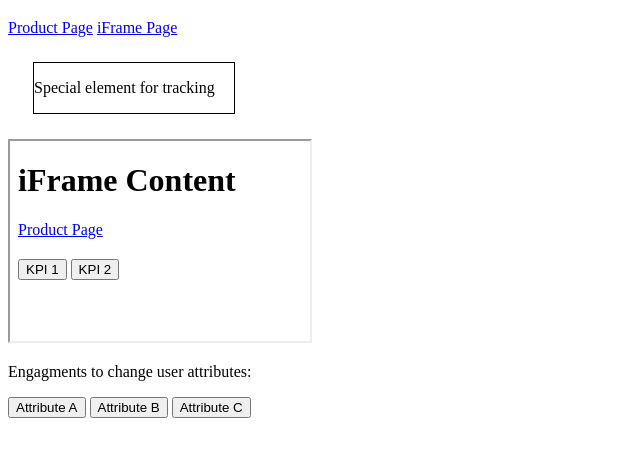
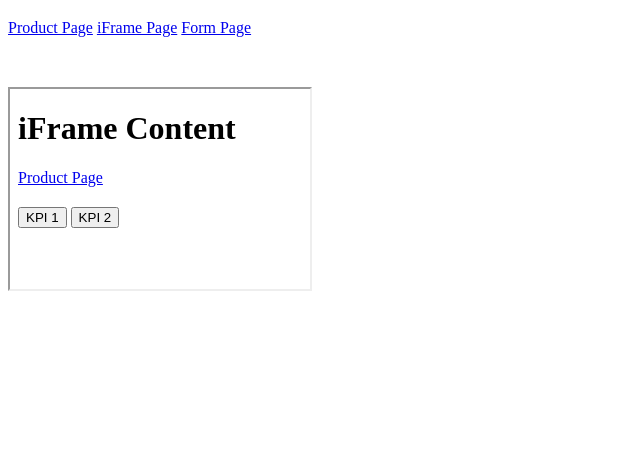
Before and after one commit to j-v-r/tagging-practice-3, a plain HTML site: page index.html in a window 1280 px wide. Shown: the part 61-518 px from the top of the page, without its empty margins (0-640 px from the left). Drawn offline with Linux system fonts and the light colour scheme.

Commit message:
Update index.html

```diff
--- a/index.html
+++ b/index.html
@@ -67,13 +67,15 @@
     <h1>Tagging Practice Homepage</h1>
     <a onclick="linkTrack(this)" href="product-page.html" id="navLink1">Product Page</a>
     <a onclick="linkTrack(this)" href="iframe-content.html" id="navLink1">iFrame Page</a>
-    <div id="specialElement" style="border:1px black solid; display: block; width: 200px; margin: 25px;"><p>Special element for tracking</p>
-    </div>
-    <iframe src="iframe-content.html" style="height:200px;width:300px;" id="targetFrame"></iframe>
+    <a onclick="linkTrack(this)" href="form.html" id="navLink1">Form Page</a>
+    <br>
+    <!-- <div id="specialElement" style="border:1px black solid; display: block; width: 200px; margin: 25px;"><p>Special element for tracking</p>
+    </div> -->
+    <iframe src="iframe-content.html" style="height:200px;width:300px;margin-top: 50px;" id="targetFrame"></iframe>
 
-    <p>Engagments to change user attributes:</p>
+    <!-- <p>Engagments to change user attributes:</p>
     <button onclick="setUserAttribute(this)">Attribute A</button>
     <button onclick="setUserAttribute(this)">Attribute B</button>
-    <button onclick="setUserAttribute(this)">Attribute C</button>
+    <button onclick="setUserAttribute(this)">Attribute C</button> -->
 </body>
 </html>
```
